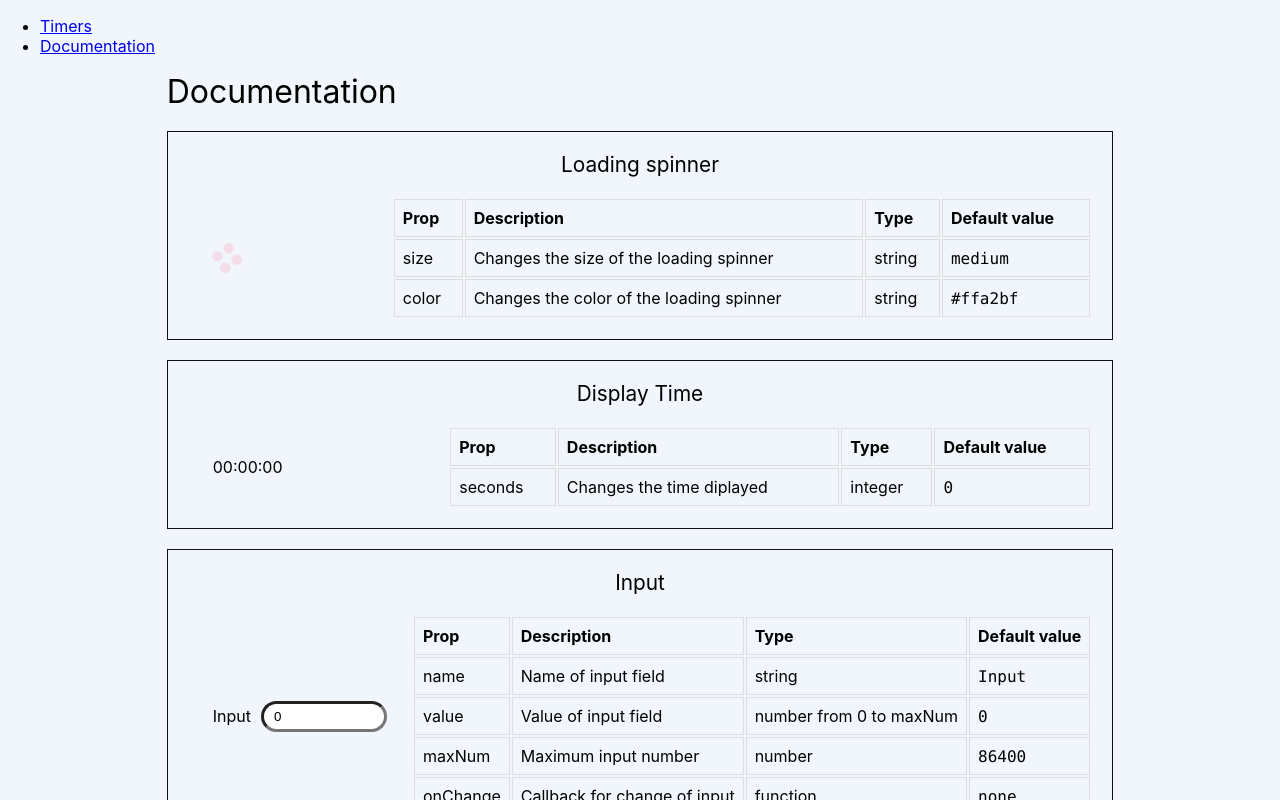
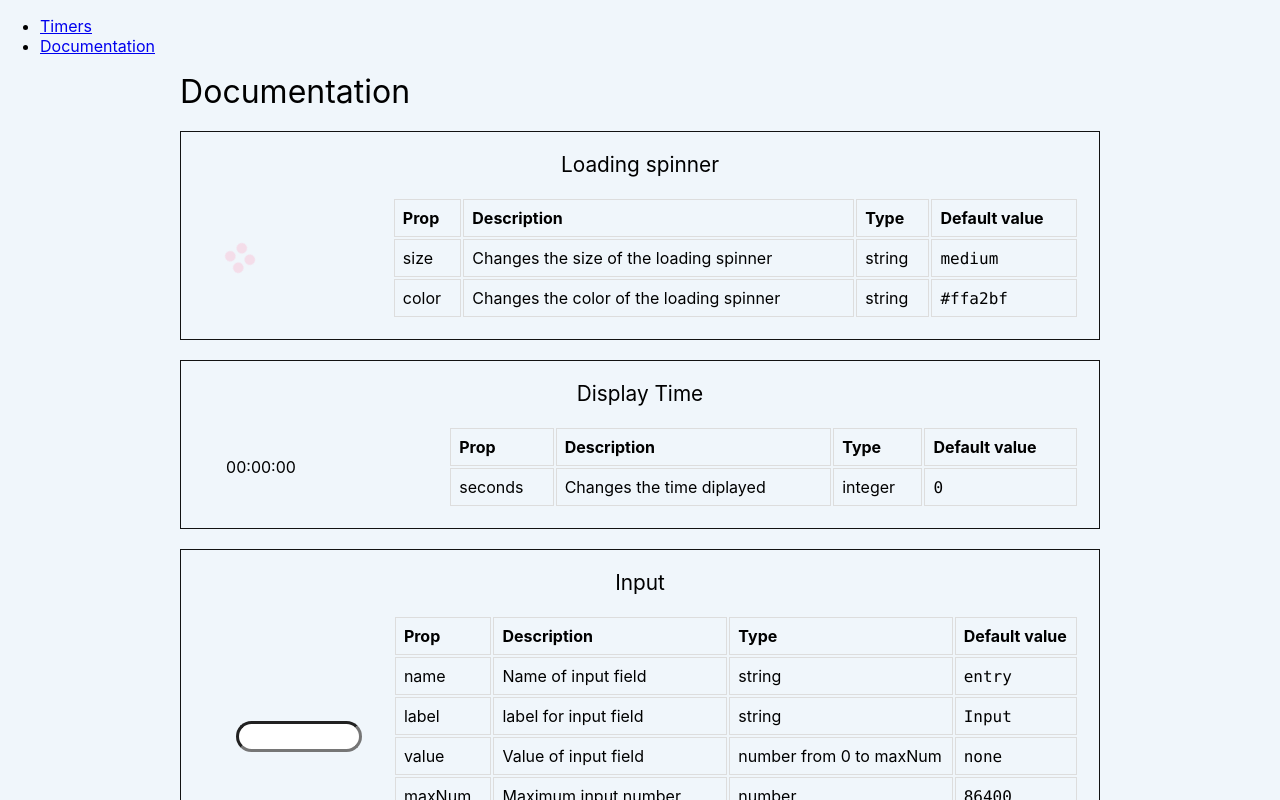
Before and after one commit to prof-tejera/assignment-1-karendolan, a React (Create React App) app: page /docs in a window 1280 px wide. Built offline with nearby package versions, Linux system fonts and the light colour scheme.

Commit message:
starting Panel

```diff
--- a/src/components/generic/Input.js
+++ b/src/components/generic/Input.js
@@ -19,7 +19,7 @@ class Input extends React.Component {
     const {value, onChange, name, label, maxNum} = this.props;
     return (
       <React.Fragment>
-        <label htmlFor={name}>{name}</label>
+        <label htmlFor={name}>{label}</label>
         <InputStyled
           id={name}
           name={name}
@@ -27,7 +27,7 @@ class Input extends React.Component {
           min="0"
           max={maxNum}
           onChange={onChange}
-          value={value}
+          value={value > 0 ? value : ""}
         />
       </React.Fragment>
     )
@@ -43,6 +43,13 @@ Input.docs =   {
         key: 'name',
         description: 'Name of input field',
         type: 'string',
+        defaultValue: 'entry',
+      },
+      {
+        prop: 'label',
+        key: 'label',
+        description: 'label for input field',
+        type: 'string',
         defaultValue: 'Input',
       },
       {
@@ -50,7 +57,7 @@ Input.docs =   {
         key: 'value',
         description: 'Value of input field',
         type: 'number from 0 to maxNum',
-        defaultValue: '0',
+        defaultValue: 'none',
       },
       {
         prop: 'maxNum',
@@ -78,7 +85,7 @@ Input.propTypes = {
 
 Input.defaultProps = {
   name: 'Input',
-  value: 0,
+  value: undefined,
   maxNum: 86400, // 24 hours
 };
 
--- a/src/components/generic/Panel.js
+++ b/src/components/generic/Panel.js
@@ -1,3 +1,33 @@
 /**
  * Panel handles layout of the timer
  */
+ import React from "react";
+ import PropTypes from "prop-types";
+ import styled from "styled-components";
+
+ import DisplayTime from "./DisplayTime";
+
+
+
+ class Panel extends React.Component {
+   render() {
+     const {seconds} = this.props;
+     return (
+       <div>
+        <DisplayTime
+          seconds={seconds}
+        />
+       </div>
+     )
+   };
+ }
+
+ Panel.propTypes = {
+ };
+
+ Panel.defaultProps = {
+   size: "medium",
+   text: "ClickMe",
+ };
+
+ export default Panel;
--- a/src/components/timers/Stopwatch.js
+++ b/src/components/timers/Stopwatch.js
@@ -1,7 +1,7 @@
 import React from "react";
 
 // Import components
-import DisplayTime from "../generic/DisplayTime";
+import Panel from "../generic/Panel";
 import Input from "../generic/Input";
 
 class Stopwatch extends React.Component {
@@ -9,20 +9,33 @@ class Stopwatch extends React.Component {
     super(props);
     this.state = {
       seconds: 0,
+      curSecond: 0,
     };
   }
 
-  onSubmit(seconds) {
-    this.setState({seconds: seconds});
+  onChange = (event) => {
+    const num = parseInt(event.target.value);
+    this.setState({seconds: num > 0 ? num : 0});
   }
 
   render() {
+    const {seconds, curSecond} = this.state;
+    const timerTitle = "Stopwatch";
     return (
       <div>
-        <DisplayTime
+        <Panel
+            timerTitle={timerTitle}
+            seconds={seconds}
+            curSecond={curSecond}
+            // onStart={onStartHandler}
+            // onStop={onStopHandler}
+            // onPause={onPauseHandler}
         />
         <Input
-          onSubmit={this.onSubmit}
+          onChange={this.onChange}
+          label="Stop time"
+          name="seconds"
+          value={seconds}
         />
       </div>
     );
```
